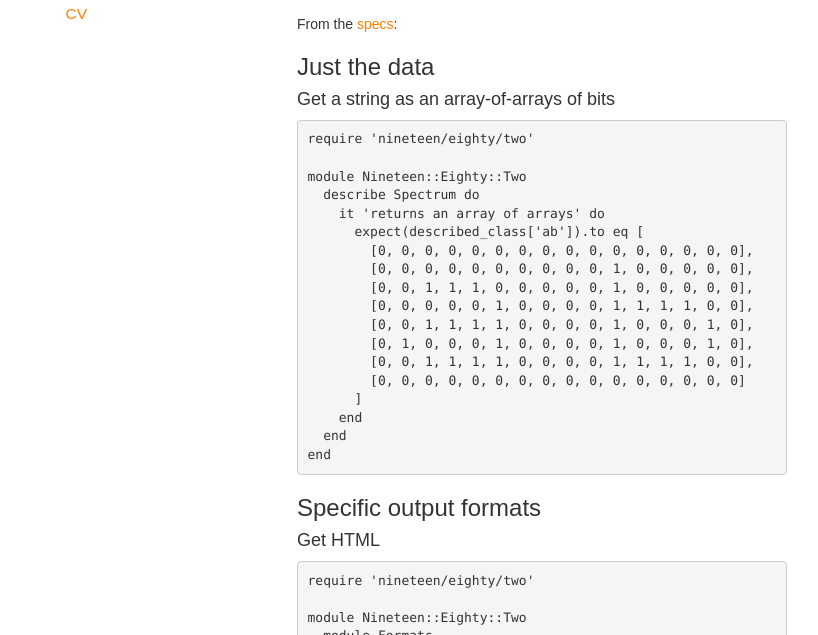
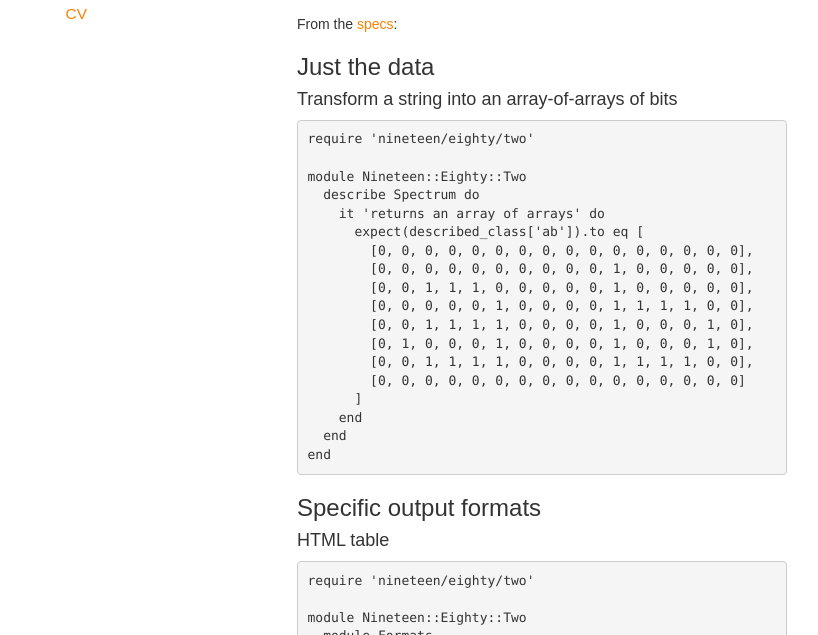
Before and after one commit to pikesley/pikesley.github.io, a Jekyll site: the page built from projects/1982.md, in a window 1280 px wide and 1400 px high, scrolled down 418 px. Shown: the part 171-806 px from the top of the window, without its empty margins (98-916 px from the left). Built offline with Jekyll 4.4.1, drawn with Linux system fonts in a browser that asks for light colours; nearby versions of some CDN libraries; some web fonts are replaced; some of the changed text lies outside the part shown.

Commit message:
Once more with feeling

```diff
--- a/projects/1982.md
+++ b/projects/1982.md
@@ -21,7 +21,7 @@ From the [specs](https://github.com/pikesley/nineteen-eighty-two/tree/master/spe
 
 ### Just the data
 
-#### Get a string as an array-of-arrays of bits
+#### Transform a string into an array-of-arrays of bits
 
     require 'nineteen/eighty/two'
 
@@ -44,7 +44,7 @@ From the [specs](https://github.com/pikesley/nineteen-eighty-two/tree/master/spe
 
 ### Specific output formats
 
-#### Get HTML
+#### HTML table
 
     require 'nineteen/eighty/two'
 
@@ -70,7 +70,7 @@ From the [specs](https://github.com/pikesley/nineteen-eighty-two/tree/master/spe
       end
     end
 
-#### Get JSON
+#### JSON
 
     require 'nineteen/eighty/two'
 
@@ -94,7 +94,7 @@ From the [specs](https://github.com/pikesley/nineteen-eighty-two/tree/master/spe
       end
     end
 
-#### Get SVG
+#### SVG
 
     require 'nineteen/eighty/two'
 
@@ -129,7 +129,7 @@ From the [specs](https://github.com/pikesley/nineteen-eighty-two/tree/master/spe
       end
     end
 
-#### Get text
+#### Text
 
     require 'nineteen/eighty/two'
 
```
